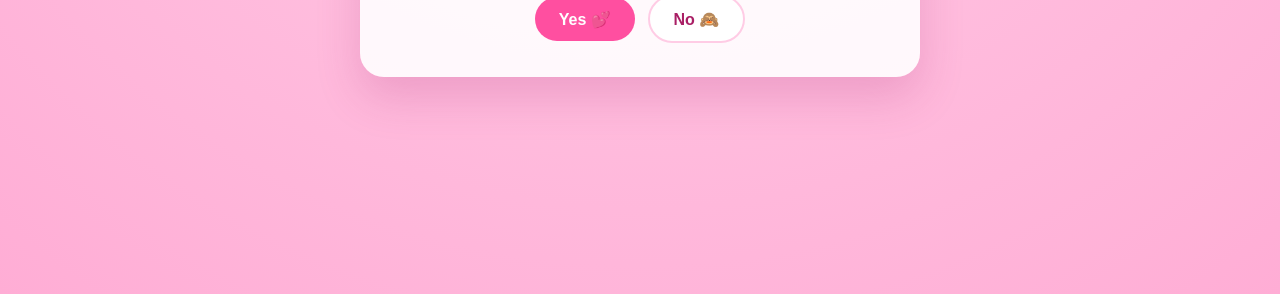
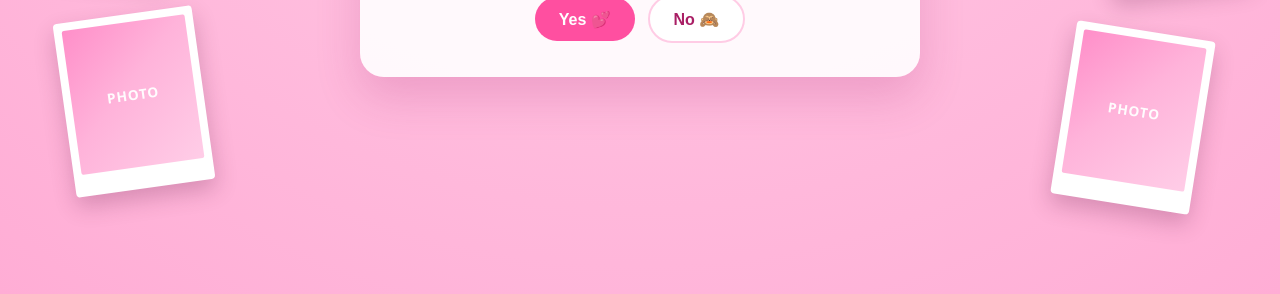
Before and after one commit to alvarobgodoy/polina, a plain HTML site: page index.html in a window 1280 px wide. Shown: the part 506-800 px from the top of the page. Drawn offline with Linux system fonts and the light colour scheme.

Commit message:
Add decorative polaroid placeholders on both sides

```diff
--- a/index.html
+++ b/index.html
@@ -23,6 +23,46 @@
       overflow: hidden;
       position: relative;
     }
+
+    .polaroid-wall {
+      position: fixed;
+      inset: 0;
+      pointer-events: none;
+      z-index: 1;
+    }
+
+    .polaroid {
+      position: absolute;
+      width: clamp(96px, 11vw, 140px);
+      aspect-ratio: 4 / 5;
+      background: #fff;
+      border-radius: 4px;
+      padding: 8px 8px 22px;
+      box-shadow: 0 10px 22px rgba(88, 20, 63, 0.24);
+    }
+
+    .polaroid::before {
+      content: "photo";
+      display: grid;
+      place-items: center;
+      width: 100%;
+      height: 100%;
+      border-radius: 2px;
+      color: rgba(255, 255, 255, 0.95);
+      font-weight: 600;
+      font-size: 0.86rem;
+      text-transform: uppercase;
+      letter-spacing: 0.06em;
+      background: linear-gradient(135deg, #ff8fc9, #ffb3da 45%, #ffcde7);
+    }
+
+    .polaroid.left-1 { left: 4vw; top: 10vh; transform: rotate(-12deg); }
+    .polaroid.left-2 { left: 3vw; top: 38vh; transform: rotate(7deg); }
+    .polaroid.left-3 { left: 5vw; top: 65vh; transform: rotate(-8deg); }
+
+    .polaroid.right-1 { right: 5vw; top: 12vh; transform: rotate(10deg); }
+    .polaroid.right-2 { right: 3vw; top: 40vh; transform: rotate(-7deg); }
+    .polaroid.right-3 { right: 6vw; top: 67vh; transform: rotate(9deg); }
 
     .card {
       width: min(92vw, 560px);
@@ -110,6 +150,12 @@
       display: none;
     }
 
+    @media (max-width: 900px) {
+      .polaroid-wall {
+        display: none;
+      }
+    }
+
     @keyframes pulse {
       0%,
       100% {
@@ -123,6 +169,15 @@
   </style>
 </head>
 <body>
+  <div class="polaroid-wall" aria-hidden="true">
+    <div class="polaroid left-1"></div>
+    <div class="polaroid left-2"></div>
+    <div class="polaroid left-3"></div>
+    <div class="polaroid right-1"></div>
+    <div class="polaroid right-2"></div>
+    <div class="polaroid right-3"></div>
+  </div>
+
   <main class="card">
     <div class="heart" aria-hidden="true">💘</div>
     <h1>Will you be my Valentine?</h1>
```
